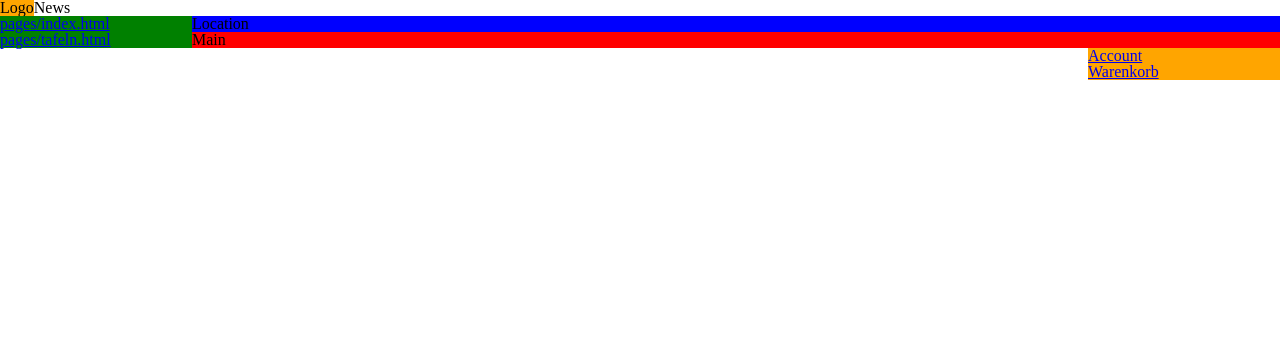
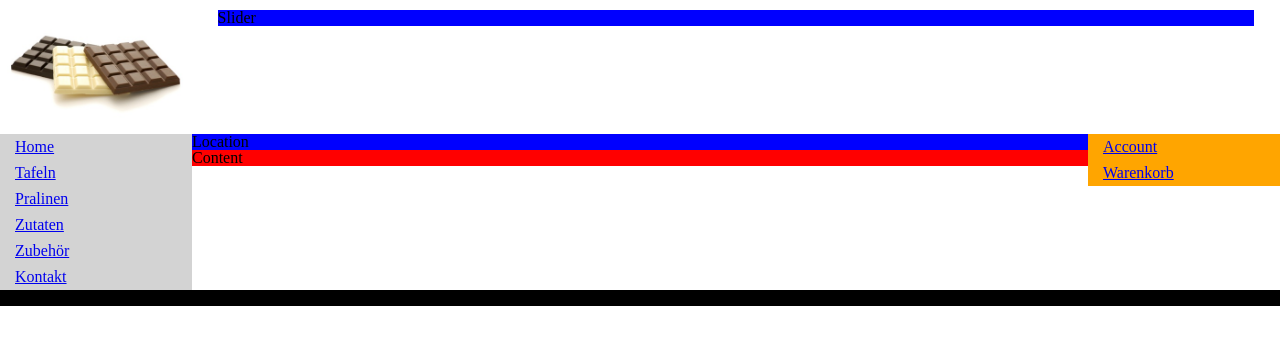
Before and after one commit to Gpas/webprog, a PHP site: page / in a window 1280 px wide. Shown: the top 345 px of the page. Run offline with PHP 8.4, Linux system fonts and the light colour scheme.

Commit message:
Navigation mit PHP hinzugefügt, CSS Anpassungen

```diff
--- a/css/main.css
+++ b/css/main.css
@@ -1,14 +1,22 @@
 /* Eric Meyer's Reset CSS v2.0 - http://cssreset.com */
 html,body,div,span,applet,object,iframe,h1,h2,h3,h4,h5,h6,p,blockquote,pre,a,abbr,acronym,address,big,cite,code,del,dfn,em,img,ins,kbd,q,s,samp,small,strike,strong,sub,sup,tt,var,b,u,i,center,dl,dt,dd,ol,ul,li,fieldset,form,label,legend,table,caption,tbody,tfoot,thead,tr,th,td,article,aside,canvas,details,embed,figure,figcaption,footer,header,hgroup,menu,nav,output,ruby,section,summary,time,mark,audio,video{border:0;font-size:100%;font:inherit;vertical-align:baseline;margin:0;padding:0}article,aside,details,figcaption,figure,footer,header,hgroup,menu,nav,section{display:block}body{line-height:1}ol,ul{list-style:none}blockquote,q{quotes:none}blockquote:before,blockquote:after,q:before,q:after{content:none}table{border-collapse:collapse;border-spacing:0}
+
+header {
+	width: 100%;
+	display: inline-block;
+}
 
 #logo {
 	float: left;
 	background: orange;
+	width: 15%;
 }
 
 #slider {
-	float: right;
+	float: left;
 	background: blue;
+	width: 81%;
+	margin: 10px 2%;
 }
 
 main {
@@ -18,7 +26,7 @@ main {
 
 nav {
 	float: left;
-	background: green;
+	background: lightgray;
 	min-width: 15%;
 }
 
@@ -44,3 +52,8 @@ footer {
 	clear: both;
 	background: black;
 }
+
+nav a, aside a {
+	padding: 5px 5px 5px 15px;
+	display: block;
+}
--- a/index.php
+++ b/index.php
@@ -2,38 +2,63 @@
 <html lang="de">
 	<head>
 		<meta charset="utf-8">
-		<link rel="stylesheet" href="css/main.css" >
+		<link rel="stylesheet" href="../css/main.css" >
 		<title>Schoggi Shop</title>
 	</head>
 	<body>
 		<header>
-			<section id="logo">Logo</section>
-			<section id="news">News</section>
+			<img id="logo" src="../resource/logo.jpg" />
+			<div id="slider">Slider</div>
 		</header>
 		<main>
 			<nav>
 			    <ul>
-			    	<?php
-			    		$pages = glob('pages/*');
-						foreach ($pages as $page)
+				    <?php
+			    		$pages = array(
+			    			'Home',
+			    			'Tafeln',
+			    			'Pralinen',
+			    			'Zutaten',
+			    			'Zubehör',
+			    			'Kontakt'
+						);
+						$links= array(
+							'index.php',
+							'tafeln.html',
+							'pralinen.html',
+							'zutaten.html',
+							'zubehör.html',
+							'kontakt.html'
+						);
+						for($i = 0; $i < count($pages); $i++ )
 						{
-							echo '<li><a href="'.$page.'">'.$page.'</a></li>';
+							$nav[$i][0] = $pages[$i];
+							$nav[$i][1] = $links[$i];
+						}
+						foreach($nav as $element){
+							echo '<li><a href="'.$element[1].'">'.$element[0].'</a></li>';
 						}
 			    	?>
 				</ul>
 			</nav>
-			<section id="content">
+			<aside>
+                <ul>
+                    <li><a href="account.html">Account</a></li>
+                    <li><a href="warenkorb.html">Warenkorb</a></li>
+                </ul>
+            </aside>
+
+			<article>
 				<section id="location">
 					Location
 				</section>
-				Main
-			</section>
-			<aside>
-				<ul>
-                    <li><a href="account.html">Account</a></li>
-                    <li><a href="warenkorb.html">Warenkorb</a></li>
-                </ul>
-			</aside>
+				<section id="content" >
+				    Content
+				</section>
+			</article>
+
 		</main>
+
+		<footer>Footer</footer>
 	</body>
 </html>
--- a/pages/index.html
+++ b/pages/index.html
@@ -23,12 +23,6 @@
 			</nav>
 			<aside>
                 <ul>
-                     <li><a href="index.html">Home</a></li>
-                    <li><a href="tafeln.html">Tafeln</a></li>
-                    <li><a href="pralinen.html">Pralinen</a></li>
-                    <li><a href="zutaten.html">Zutaten</a></li>
-                    <li><a href="zubehör.html">Zubehör</a></li>
-                    <li><a href="kontakt.html">Kontakt</a></li>
                     <li><a href="account.html">Account</a></li>
                     <li><a href="warenkorb.html">Warenkorb</a></li>
                 </ul>
```
